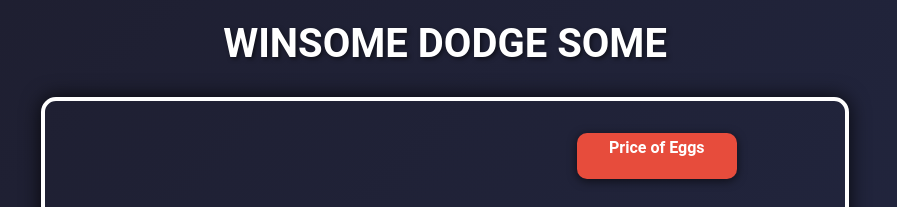
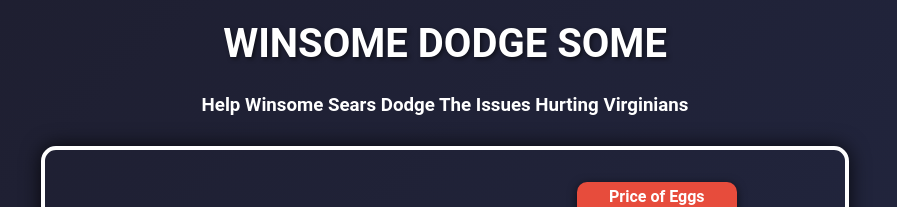
Before and after one commit to DGA-Research/Frogger-Game, a plain HTML site: page index.html in a window 1280 px wide. Shown: the top 207 px of the page, without its empty margins (195-1092 px from the left). Drawn offline with Linux system fonts and the light colour scheme.

Commit message:
Update index.html

```diff
--- a/index.html
+++ b/index.html
@@ -7,6 +7,7 @@
 </head>
 <body>
   <h1>WINSOME DODGE SOME</h1>
+  <h3>Help Winsome Sears Dodge The Issues Hurting Virginians</h3>
 
   <!-- The game container -->
   <div id="gameContainer">
```
